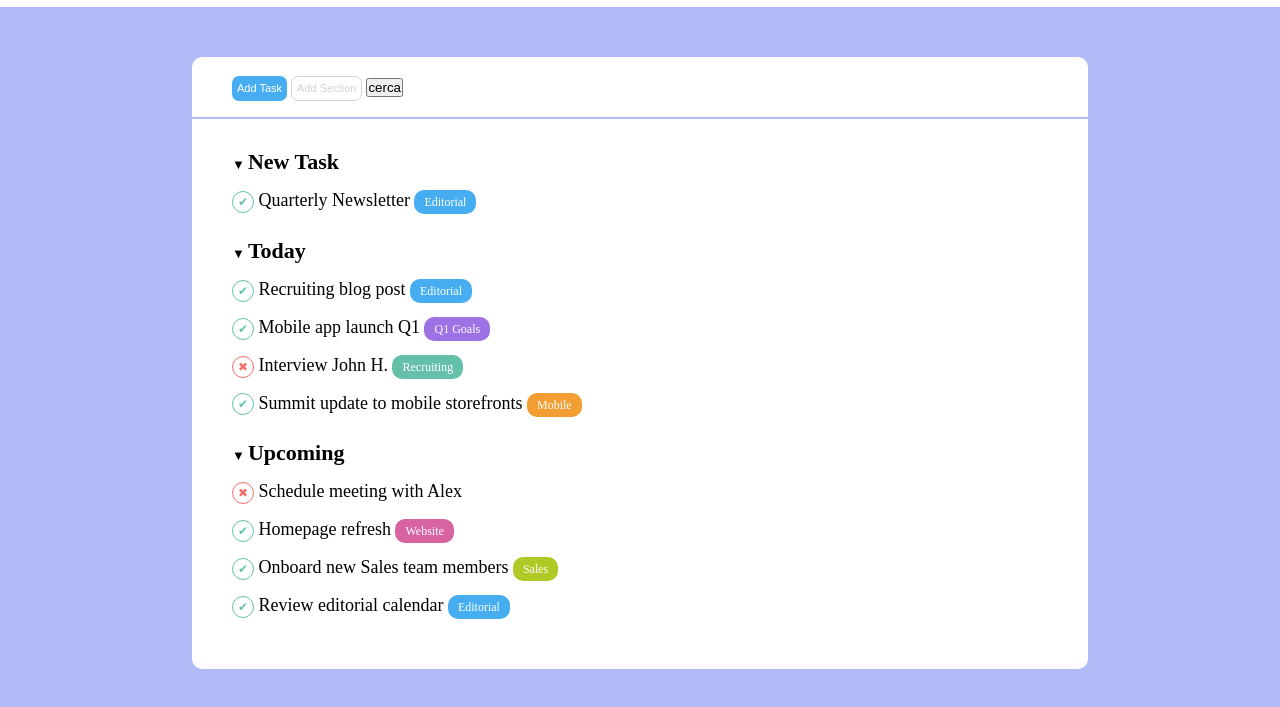
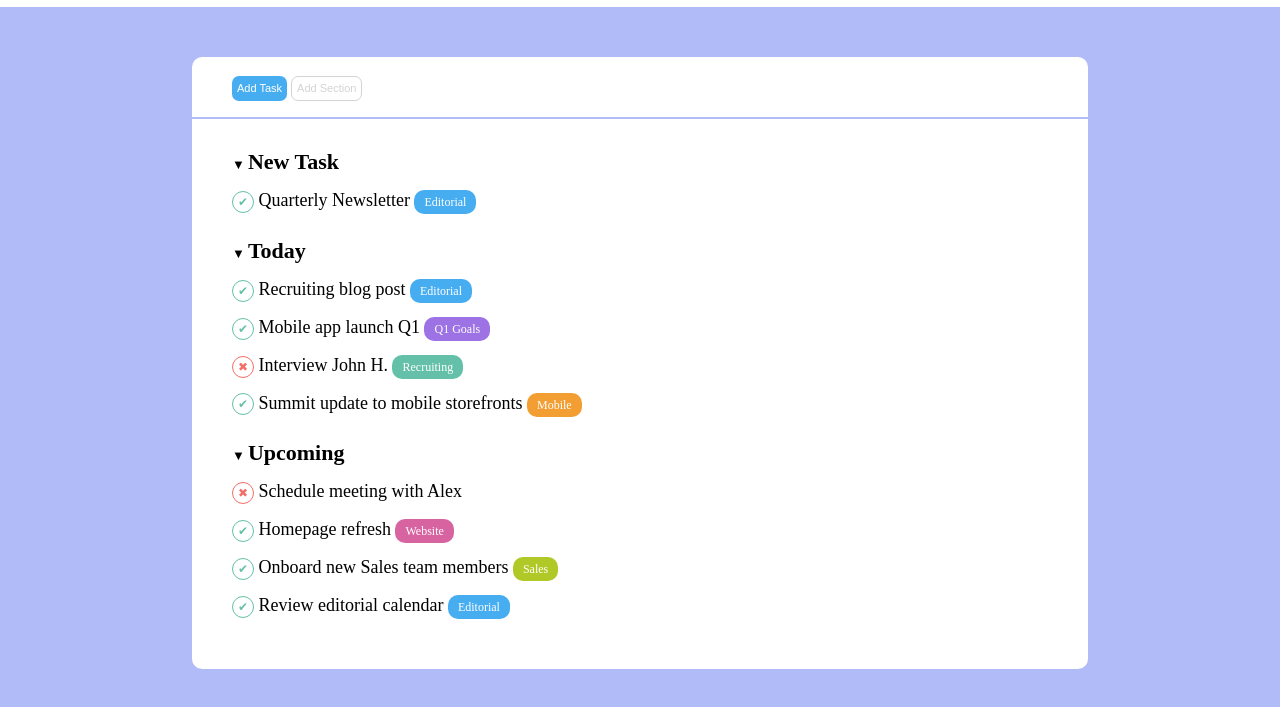
Before and after one commit to fathergasc/html-css-toboolist, a plain HTML site: page index.html in a window 1280 px wide. Shown: the part 73-780 px from the top of the page. Drawn offline with Linux system fonts and the light colour scheme.

Commit message:
esercizio completo, fix1

```diff
--- a/index.html
+++ b/index.html
@@ -30,7 +30,6 @@
                 <div class="buttons-div">
                 <button class="button blue" id="blue-button">Add Task</button>
                 <button class="button white" id="white-button">Add Section</button>
-                <button>cerca</button>
                 </div>
 
             </div>
```
